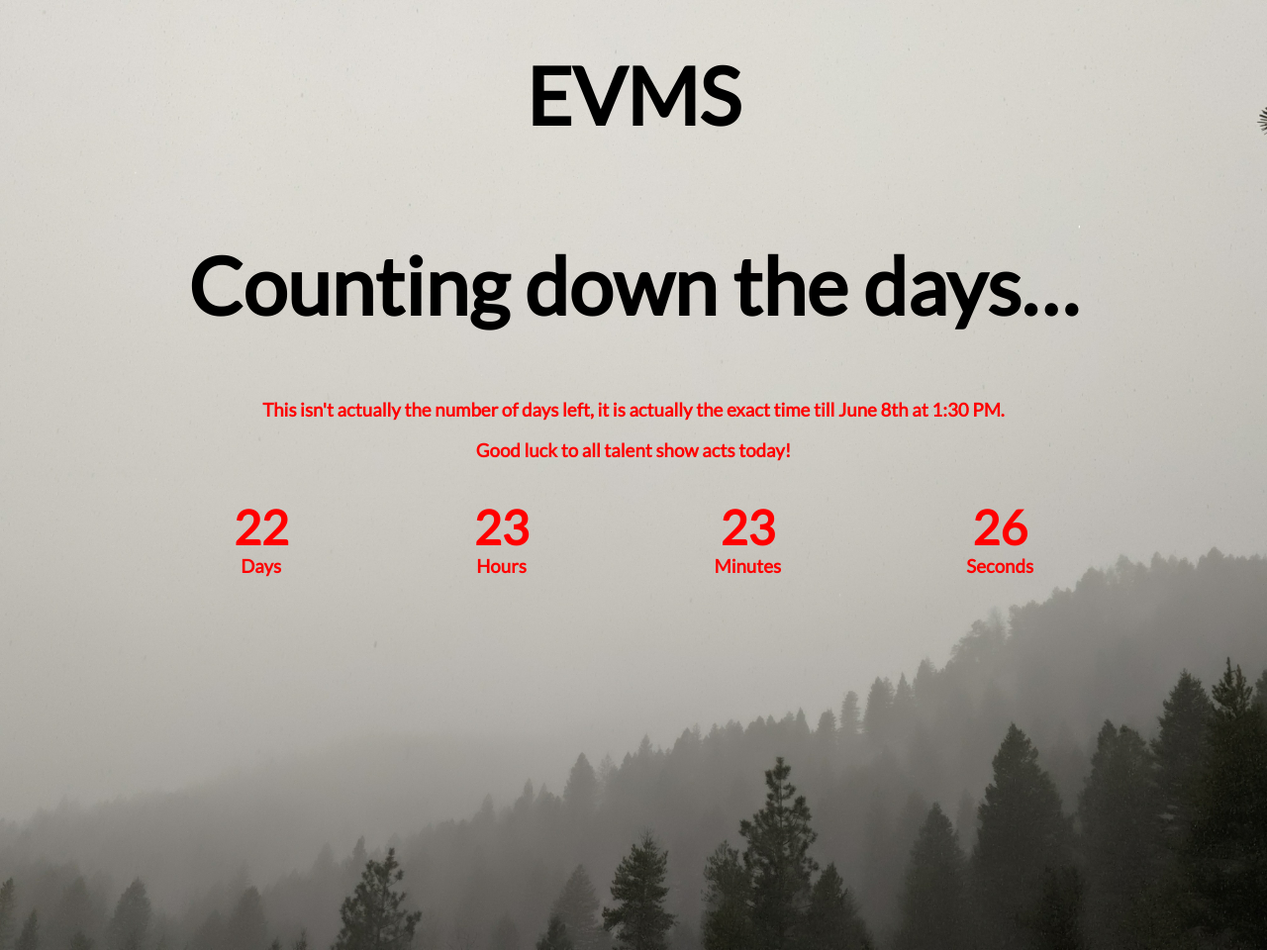
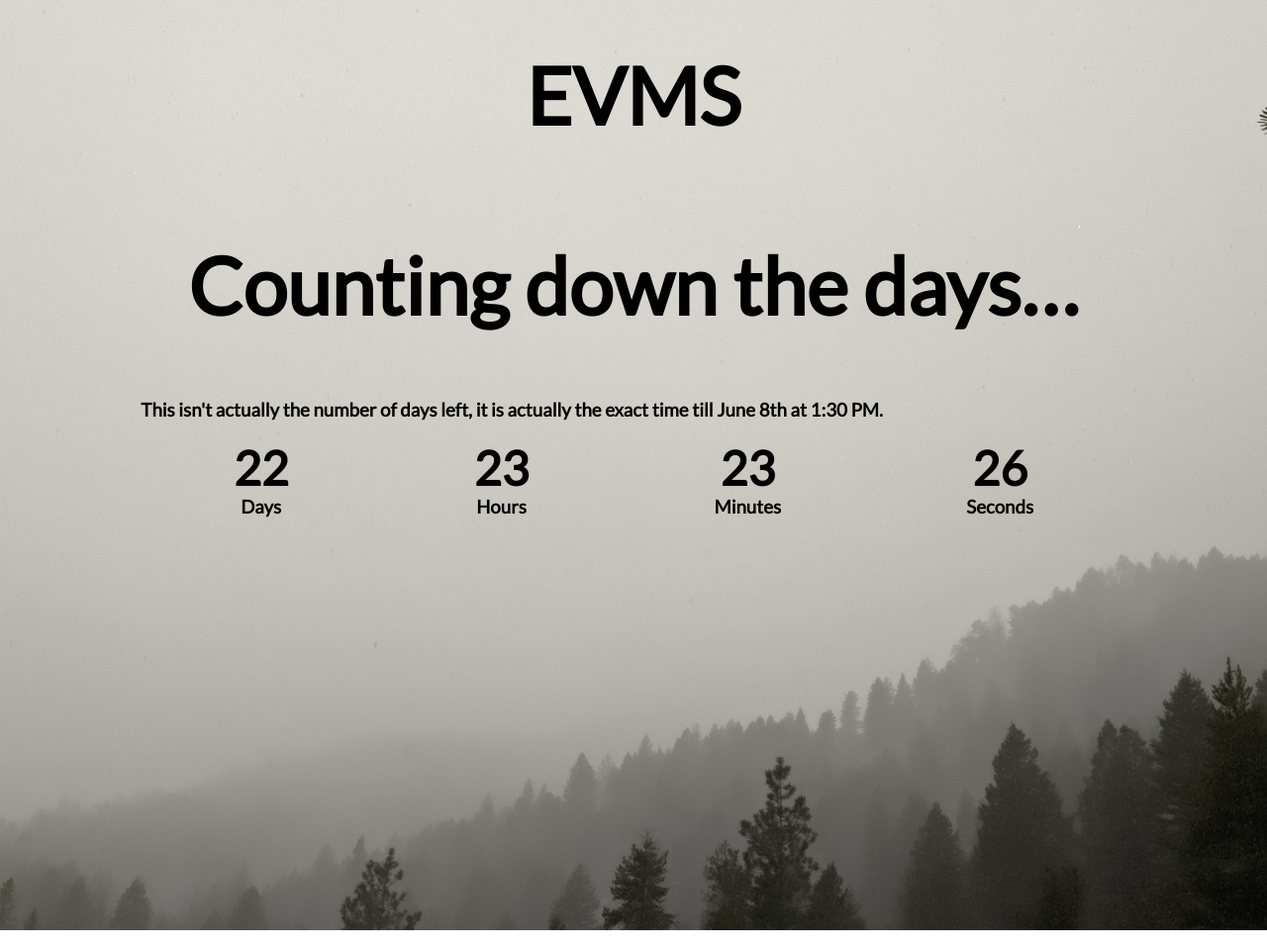
Before and after one commit to cruncher12/daysleftfork, a plain HTML site: page index.html in a window 1280 px wide. Shown: the top 960 px of the page at 99% size. Drawn offline with Linux system fonts and the light colour scheme.

Commit message:
Update index.html

```diff
--- a/index.html
+++ b/index.html
@@ -15,13 +15,6 @@
       <h2>EVMS</h2>
       <h2>Counting down the days…</h2>
       <br><h3>This isn't actually the number of days left, it is actually the exact time till June 8th at 1:30 PM.</h3><br>
-      <style>
-        h3 {
-          color: red;
-          text-align: center;
-        }
-      </style>
-      <h3>Good luck to all talent show acts today!</h3><br><br>
       <div class="countdown">
         <div class="container-day">
           <h3 class="day">Time</h3>
```
